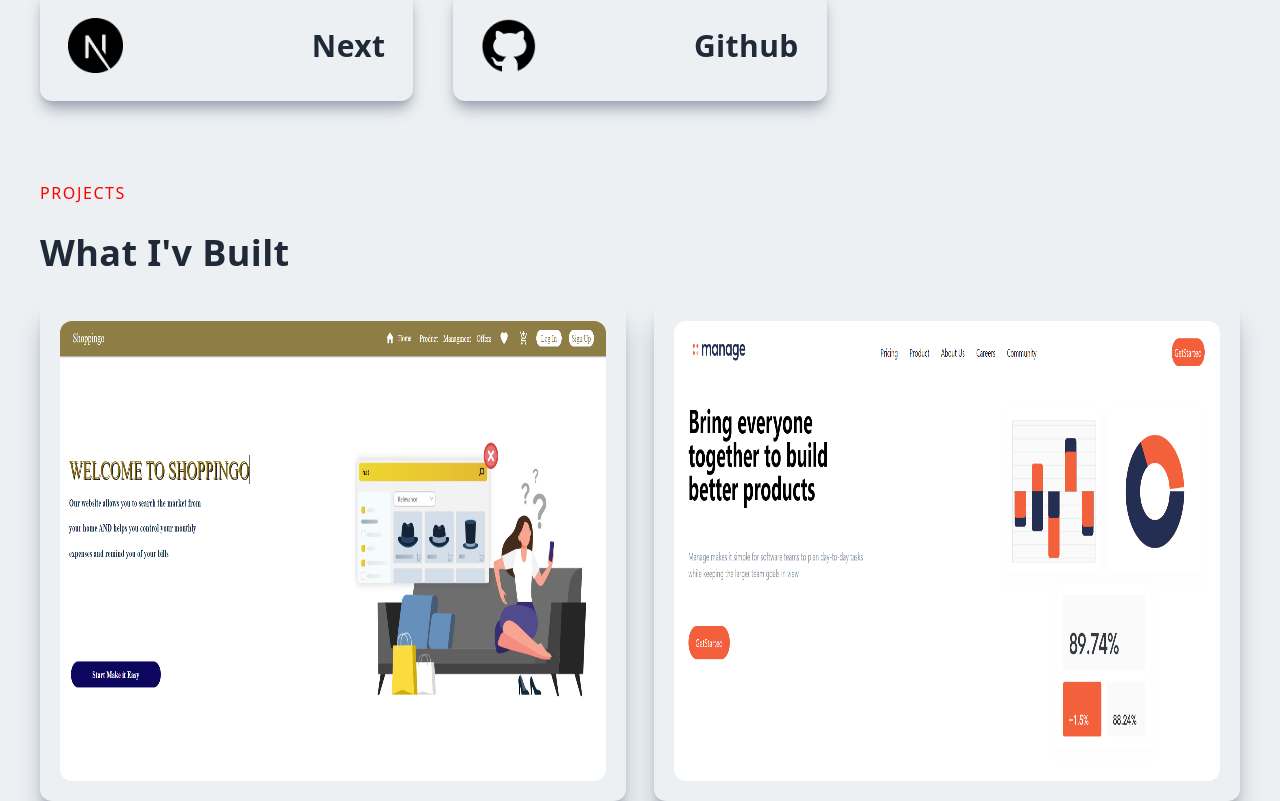
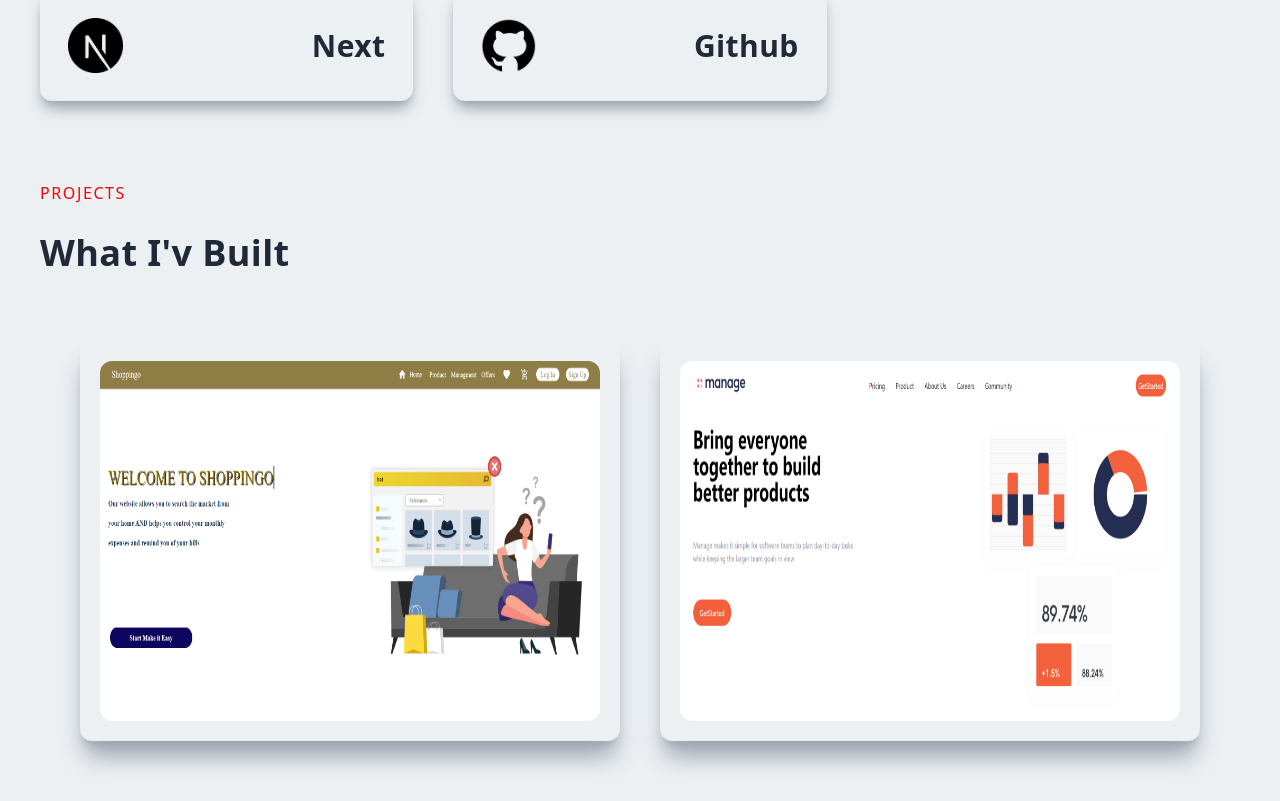
Before and after one commit to Marella-Rahal/Portfolio, a Next.js app: page / in a window 1280 px wide. Shown: the part 1566-2367 px from the top of the page. Built offline with nearby package versions, Linux system fonts and the light colour scheme.

Commit message:
Portfolio

```diff
--- a/components/ProjectItem.js
+++ b/components/ProjectItem.js
@@ -3,9 +3,9 @@ import React from 'react'
 
 const ProjectItem = ({title,tech,img,url}) => {
   return (
-    <div className='p-5 relative rounded-xl shadow-xl shadow-shadowColor group hover:bg-gradient-to-r from-gradientFrom to-gradientTo h-[500px]'>
+    <div className='p-5 relative rounded-xl shadow-xl shadow-shadowColor group hover:bg-gradient-to-r from-gradientFrom to-gradientTo h-[300px] sm:h-[400px]'>
 
-        <img className='h-[460px] w-full rounded-xl group-hover:opacity-5' src={img} alt=''/>
+        <img className='h-[260px] sm:h-[360px] rounded-xl group-hover:opacity-5' src={img} alt=''/>
 
         <div className='hidden group-hover:block text-bgColor text-center absolute left-[50%] top-[50%] translate-x-[-50%] translate-y-[-50%] space-y-5'>
 
--- a/components/Projects.js
+++ b/components/Projects.js
@@ -9,11 +9,10 @@ const Projects = () => {
 
       <h2>What I&apos;v Built</h2>
 
-      <div className='grid grid-cols-1 md:grid-cols-2 gap-7'>
+      <div className='grid gap-10 grid-cols-1 md:grid-cols-2 lg:p-10'>
 
         <ProjectItem title='Shoppingo' tech='React' img='shoppingo.png' url='#' />
         <ProjectItem title='Landing Page' tech='Next' img='landing-page.png' url='#' />
-
 
       </div>
 
```
